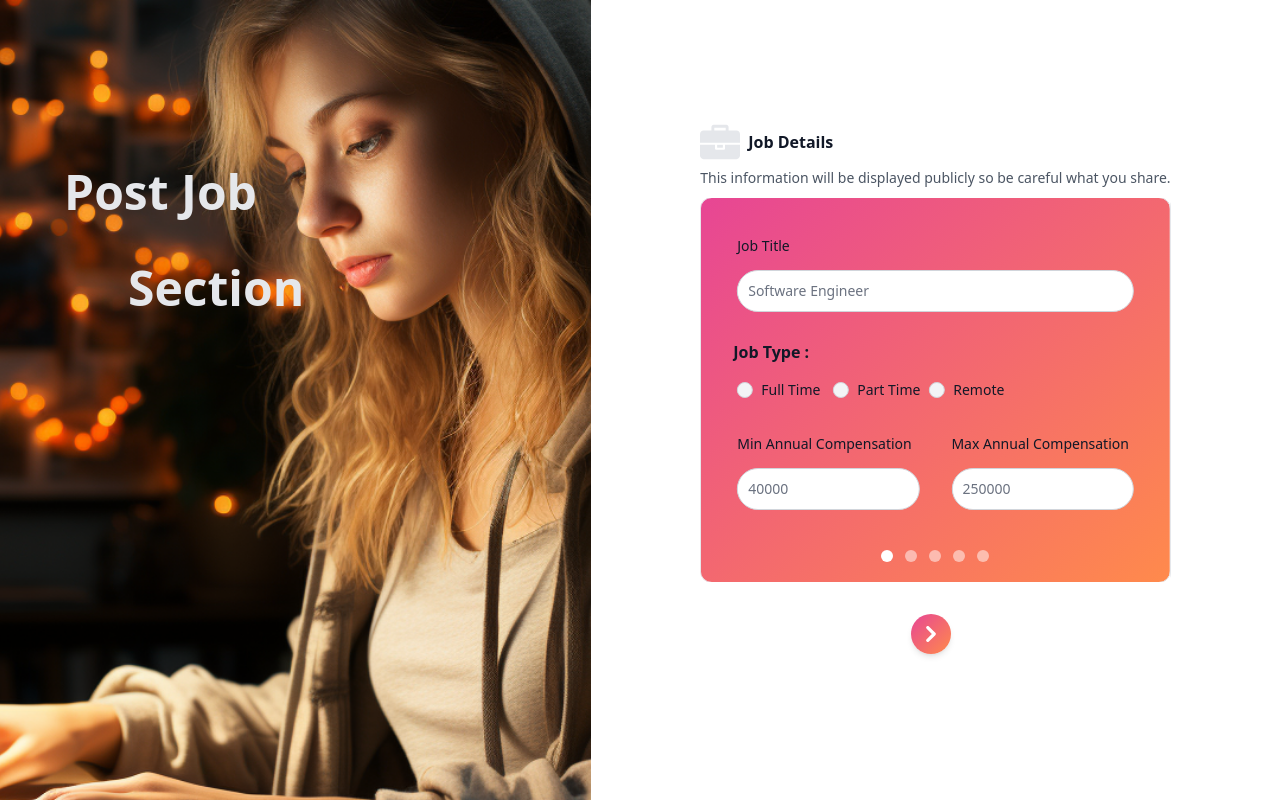
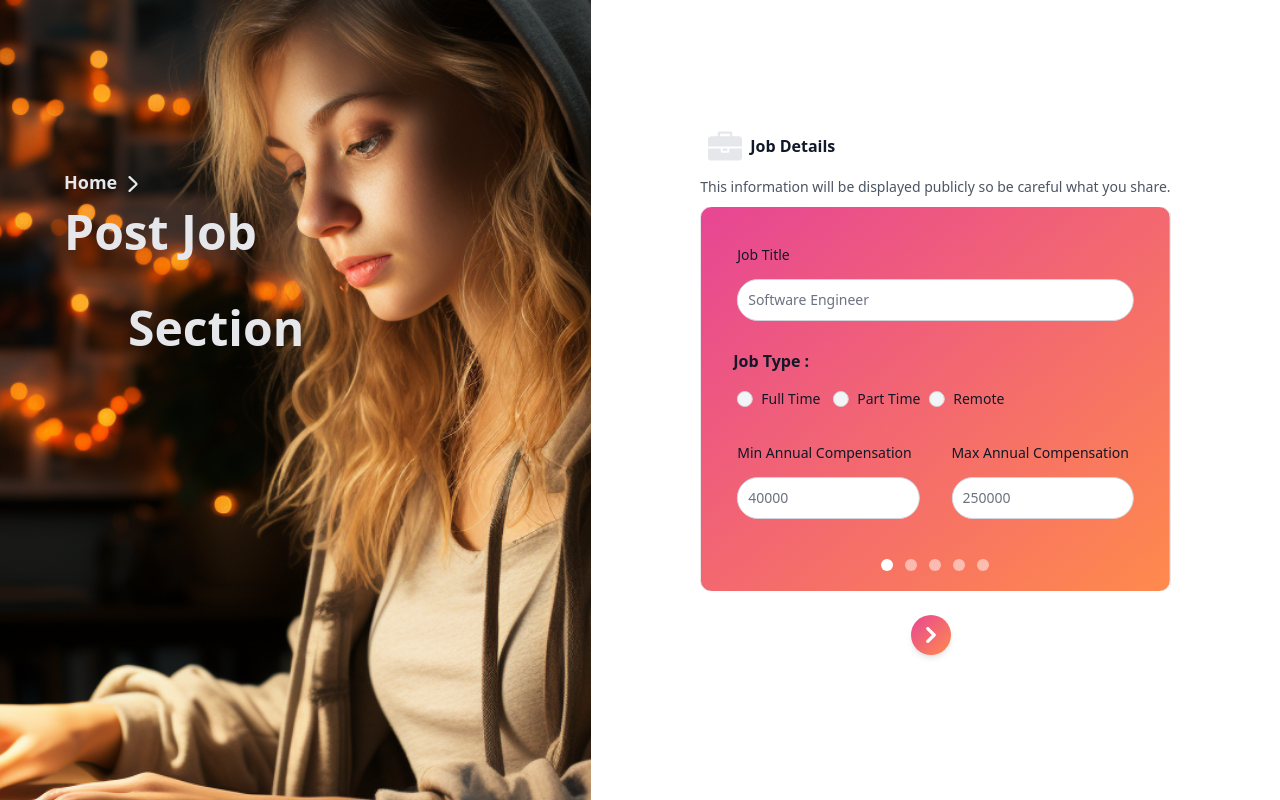
Before and after one commit to SwiftCode0325/portfolio_next_job, a SvelteKit app: page /post/new in a window 1280 px wide. Built offline with nearby package versions, Linux system fonts and the light colour scheme; no server answers.

Commit message:
remove home tooltip and add Home navigation link

```diff
--- a/src/routes/login/+page.svelte
+++ b/src/routes/login/+page.svelte
@@ -69,6 +69,12 @@
 <div class="flex h-screen w-screen">
     <!-- Log In Section -->
     <div class="absolute text-gray-200 m-2 top-40 left-80 text-5xl font-bold slideRight">
+        <div class="flex">
+			      <a href="/Home" class="text-lg mb-3 hover:underline">Home</a>
+			        <svg class="w-4 h-4 text-gray-200 ml-2 mt-2" aria-hidden="true" xmlns="http://www.w3.org/2000/svg" fill="none" viewBox="0 0 8 14">
+    			        <path stroke="currentColor" stroke-linecap="round" stroke-linejoin="round" stroke-width="2" d="m1 13 5.7-5.326a.909.909 0 0 0 0-1.348L1 1"/>
+  			      </svg>
+		    </div>
         <h1>Log In</h1>
     </div>
 
@@ -99,15 +105,13 @@
             </div>
             {/if}
 
-            <div class="flex justify-center w-9/12 ml-10 mb-5">
+            <div class="flex justify-center w-9/12 ml-10 mb-5 slide-down">
                   <div class="w-full max-w-sm p-4 bg-white border border-gray-200 rounded-lg shadow sm:p-6 md:p-8 dark:bg-gray-800 dark:border-gray-700">
                     <form class="space-y-6" on:submit={signIn}>
                       <div class="flex">
-                        <div class="tooltip tooltip-top pr-2" data-tip="Home">
-                          <a href="/Home">
                           <svg version="1.1" id="Capa_1" xmlns="http://www.w3.org/2000/svg" xmlns:xlink="http://www.w3.org/1999/xlink" x="0px" y="0px"
-	                        width="40px" height="40px" viewBox="0 0 511.626 511.627" style="enable-background:new 0 0 511.626 511.627;"
-	                        xml:space="preserve" class="fill-gray-200 dark:text-white group-hover:fill-black">
+	                        width="50px" height="50px" viewBox="0 0 511.626 511.627" style="enable-background:new 0 0 511.626 511.627;"
+	                        xml:space="preserve" class="fill-gray-200 dark:text-white group-hover:fill-black p-2">
                           <g>
 	                        <g>
 		                      <path d="M319.77,338.039c0,4.949-1.811,9.236-5.424,12.847c-3.617,3.621-7.902,5.428-12.851,5.428h-91.361
@@ -152,8 +156,6 @@
                           <g>
                           </g>
                           </svg>
-                          </a>
-                        </div>
                           <h5 class="text-xl font-medium text-gray-900 dark:text-white flex items-center">Sign in to our platform</h5>
                       </div>
 
--- a/src/routes/post/new/+page.svelte
+++ b/src/routes/post/new/+page.svelte
@@ -167,6 +167,12 @@
 <div class="flex h-screen w-screen">
 	<!-- Post Job Section -->
 	<div class="absolute text-gray-200 m-2 top-40 left-14 text-5xl font-bold slideRight">
+		<div class="flex">
+			<a href="/Home" class="text-lg mb-3 hover:underline">Home</a>
+			<svg class="w-4 h-4 text-gray-200 ml-2 mt-2" aria-hidden="true" xmlns="http://www.w3.org/2000/svg" fill="none" viewBox="0 0 8 14">
+    			<path stroke="currentColor" stroke-linecap="round" stroke-linejoin="round" stroke-width="2" d="m1 13 5.7-5.326a.909.909 0 0 0 0-1.348L1 1"/>
+  			</svg>
+		</div>
 		<h1>Post Job</h1>
 		<br />
 		<h1 class="absolute text-gray-200 left-16 text-5xl font-bold">Section</h1>
@@ -182,11 +188,9 @@
 		<div class="flex flex-col w-9/12 h-full items-center justify-center">
 			<div class="slide-down transition">
 				<form on:submit={createJob}>
-					<div class="space-y-12">
-						<div class="pb-4">
+					<div class="space-y-10">
+						<div class="pb-2">
 							<div class="flex">
-								<div class="tooltip tooltip-left pr-2" data-tip="Home">
-									<a href="/Home">
 										<svg
 											version="1.1"
 											id="Capa_1"
@@ -194,12 +198,12 @@
 											xmlns:xlink="http://www.w3.org/1999/xlink"
 											x="0px"
 											y="0px"
-											width="40px"
-											height="40px"
+											width="50px"
+											height="50px"
 											viewBox="0 0 511.626 511.627"
 											style="enable-background:new 0 0 511.626 511.627;"
 											xml:space="preserve"
-											class="fill-gray-200 dark:text-white group-hover:fill-black"
+											class="fill-gray-200 dark:text-white group-hover:fill-black p-2"
 										>
 											<g>
 												<g>
@@ -234,8 +238,7 @@
 											<g />
 											<g />
 										</svg>
-									</a>
-								</div>
+
 								<h2 class="text-base font-semibold leading-7 text-gray-900 flex items-center">
 									Job Details
 								</h2>
@@ -273,7 +276,7 @@
 																name="job-title"
 																id="job-title"
 																required
-																class="bg-white border border-gray-300 text-gray-900 text-sm rounded-full focus:ring-pink-600 focus:border-pink-600 block w-full p-2.5 dark:bg-gray-700 dark:border-gray-600 dark:placeholder-gray-400 dark:text-white dark:focus:ring-blue-500 dark:focus:border-blue-500"
+																class="bg-white border border-gray-300 text-gray-900 text-sm rounded-full focus:ring-pink-600 focus:border-pink-600 block w-full p-2.5 dark:bg-gray-700 dark:border-gray-600 dark:placeholder-gray-400 dark:text-white dark:focus:ring-blue-500 dark:focus:border-blue-500 capitalize"
 																placeholder="Software Engineer"
 															/>
 														</div>
--- a/src/routes/sign-up/+page.svelte
+++ b/src/routes/sign-up/+page.svelte
@@ -110,6 +110,12 @@ let formErrors = {};
 <div class="flex h-screen w-screen">
         <!-- Sign Up Section -->
         <div class="absolute text-gray-200 m-2 top-52 left-14 text-5xl font-bold slideRight">
+            <div class="flex">
+			          <a href="/Home" class="text-lg mb-3 hover:underline">Home</a>
+			            <svg class="w-4 h-4 text-gray-200 ml-2 mt-2" aria-hidden="true" xmlns="http://www.w3.org/2000/svg" fill="none" viewBox="0 0 8 14">
+    			          <path stroke="currentColor" stroke-linecap="round" stroke-linejoin="round" stroke-width="2" d="m1 13 5.7-5.326a.909.909 0 0 0 0-1.348L1 1"/>
+  			          </svg>
+		        </div>
             <h1>Sign Up</h1>
         </div>
 
@@ -127,11 +133,9 @@ let formErrors = {};
                   <div class="w-full max-w-sm p-4 bg-white border border-gray-200 rounded-lg shadow sm:p-6 md:p-5 dark:bg-gray-800 dark:border-gray-700">
                         <form class="space-y-3" on:submit={createUser}>
                             <div class="flex">
-                                <div class="tooltip tooltip-top pr-2" data-tip="Home">
-                                    <a href="/Home">
                                         <svg version="1.1" id="Capa_1" xmlns="http://www.w3.org/2000/svg" xmlns:xlink="http://www.w3.org/1999/xlink" x="0px" y="0px"
-	                                            width="40px" height="40px" viewBox="0 0 511.626 511.627" style="enable-background:new 0 0 511.626 511.627;"
-	                                            xml:space="preserve" class="fill-gray-200 dark:text-white">
+	                                            width="50px" height="50px" viewBox="0 0 511.626 511.627" style="enable-background:new 0 0 511.626 511.627;"
+	                                            xml:space="preserve" class="fill-gray-200 dark:text-white p-2">
                                         <g>
 	                                    <g>
 		                                <path d="M319.77,338.039c0,4.949-1.811,9.236-5.424,12.847c-3.617,3.621-7.902,5.428-12.851,5.428h-91.361
@@ -176,8 +180,6 @@ let formErrors = {};
                                         <g>
                                         </g>
                                         </svg>
-                                        </a>
-                                </div>
                                 <h5 class="text-xl font-medium text-gray-900 dark:text-white flex items-center">Create Account</h5>
                             </div>
 
```
